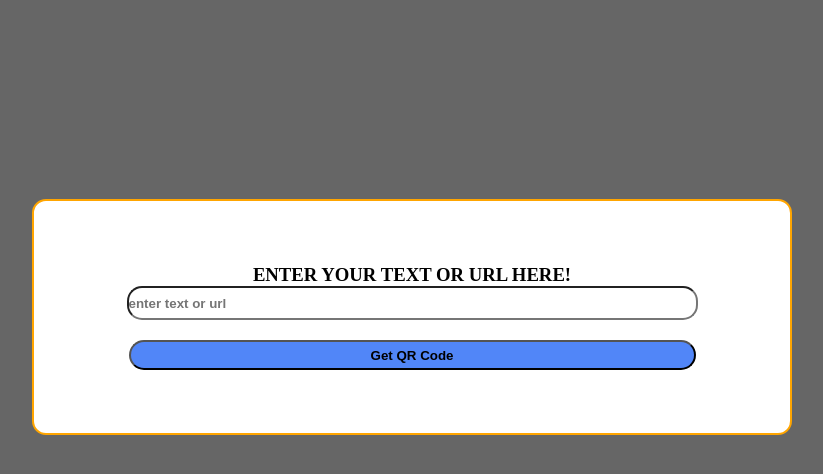
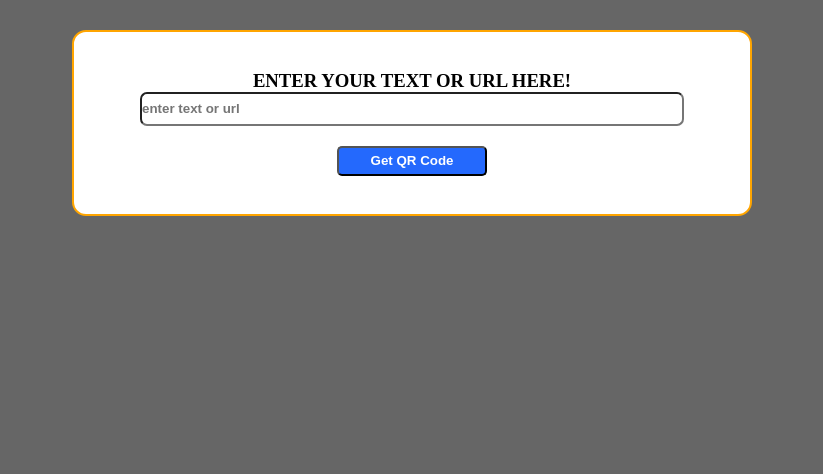
Before and after one commit to Adithya519b/Qrcode_generator, a plain HTML site: page index.html in a window 1280 px wide. Shown: the whole page, without its empty margins (228-1051 px from the left). Drawn offline with Linux system fonts and the light colour scheme.

Commit message:
added alignment

```diff
--- a/style.css
+++ b/style.css
@@ -5,18 +5,18 @@
 }
 body{
     background-color: #666;
-    text-align: center;
+    display: flex;
     justify-content: center;
     padding: 10px;
+    align-items: center;
 }
 .container{
-    margin: auto;
-    margin-top: 15%;
+    margin:20px auto;
     border:2px solid orange;
     border-radius: 14px;
     background-color: #fff;
-    padding: 5%;
-    width: 50%;
+    padding: 3%;
+    width: 600px;
     text-align: center;
     height: fit-content;
 }
@@ -24,27 +24,28 @@ input{
     width: 90%;
     margin: auto;
     height: 30px;
-    border-radius: 15px;
+    border-radius: 7px;
     font-weight: 700;
 }
 button{
 
-    background-color: rgba(9, 84, 245, 0.705);
-
-    width: 90%;
+    background-color: rgba(28, 99, 253, 0.959);
+    color:white;
+    width: 150px;
     height: 30px;
-     border-radius: 15px;
+     border-radius: 5px;
      cursor: pointer;
      font-weight: 600;
+     font-family: Arial, Helvetica, sans-serif;
 
 }
 button:active{
-    transform: scale(0.5);
-    transition: 1s;
+    transform: scale(0.8);
+    transition: 400ms;
 }
-@media screen and (max-width:500px) {
+@media screen and (max-width:700px) {
     .container{
-        width: 90%;
+        width: 85%;
         margin:20% auto;
 
     }
```
